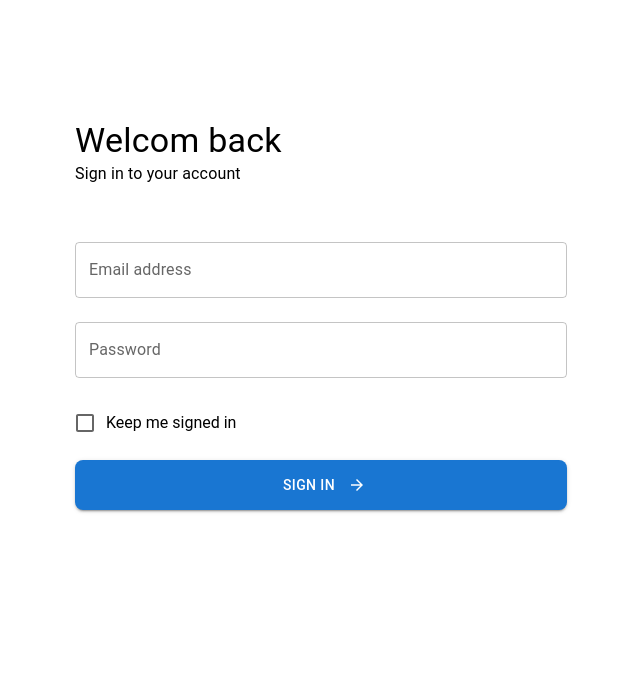
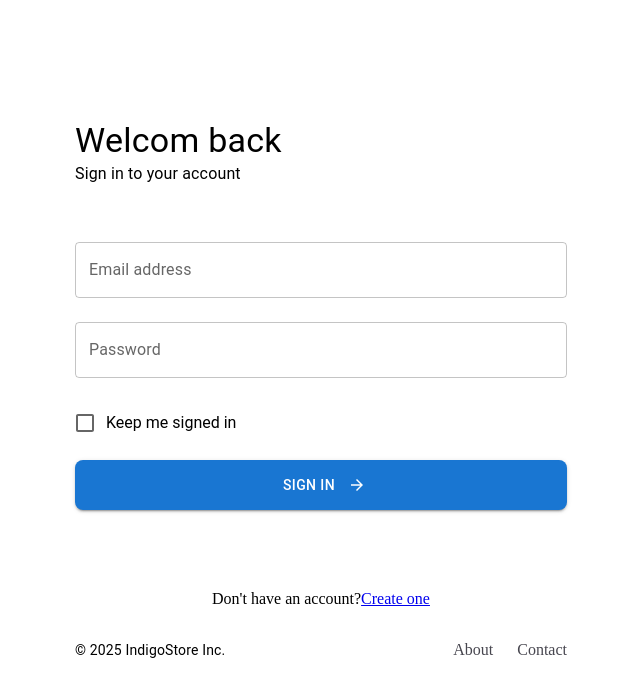
Before and after one commit to Amrmhani/final-react-pro, a React (Vite) app: page /login in a window 1280 px wide. Shown: the top 696 px of the page, without its empty margins (617-1257 px from the left). Built offline with nearby package versions, Linux system fonts and the light colour scheme; the HTML template or start-up script is replaced by a standard one.

Commit message:
Add register form input handling

```diff
--- a/package.json
+++ b/package.json
@@ -12,10 +12,13 @@
   "dependencies": {
     "@emotion/react": "^11.14.0",
     "@emotion/styled": "^11.14.1",
+    "@hookform/resolvers": "^5.9.2",
     "@mui/material": "^9.5.0",
     "react": "^19.2.8",
     "react-dom": "^19.2.8",
-    "react-router-dom": "^7.18.4"
+    "react-hook-form": "^7.90.0",
+    "react-router-dom": "^7.18.4",
+    "yup": "^1.7.1"
   },
   "devDependencies": {
     "@eslint/js": "^10.0.1",
--- a/src/App.jsx
+++ b/src/App.jsx
@@ -7,7 +7,7 @@ function App() {
   return (
     <BrowserRouter>
       <Routes>
-        <Route path="/" element={<Register />} />
+        <Route path="/register" element={<Register />} />
         <Route path="/login" element={<Login />} />
       </Routes>
     </BrowserRouter>
--- a/src/assets/LogIn/Login.jsx
+++ b/src/assets/LogIn/Login.jsx
@@ -1,7 +1,19 @@
 import { Box, Container, TextField, Typography, Button } from "@mui/material";
-import { FormControlLabel, Checkbox, Link } from "@mui/material";
+import { FormControlLabel, Checkbox,Link as MuiLink } from "@mui/material";
 import Icon from "./Icon.png";
+
+import { Link as RouterLink } from "react-router";
+import { useEffect } from "react";
+
 export default function Login() {
+    useEffect(() => {
+        document.body.style.overflow = "hidden";
+
+        return () => {
+            document.body.style.overflow = "";
+        };
+    }, []);
+
 
     return (
         <Container sx={{
@@ -53,6 +65,38 @@ export default function Login() {
                     Sign in
 
                 </Button>
+                <Typography variant="register-1" sx={{ mt: 10, display: 'block', textAlign: 'center' }}>Don't have an account?
+                    <RouterLink to="/register">
+                        Create one
+                    </RouterLink>
+                </Typography>
+                             <Box
+  sx={{
+    display: "flex",
+    justifyContent: "space-between",
+    alignItems: "center",
+    width: "100%",
+    mt: 4,
+  }}
+>
+  <Typography variant="body2">
+    © 2025 IndigoStore Inc.
+  </Typography>
+
+  <Box sx={{ display: "flex", gap: 3 }}>
+    <MuiLink href="/" underline="none" sx={{ color: "#47464F" }}>
+
+    </MuiLink>
+
+    <MuiLink href="/about" underline="none" sx={{ color: "#47464F" }}>
+      About
+    </MuiLink>
+
+    <MuiLink href="/contact" underline="none" sx={{ color: "#47464F" }}>
+      Contact
+    </MuiLink>
+  </Box>
+</Box>
 
             </Box>
 
--- a/src/assets/Register/Register.jsx
+++ b/src/assets/Register/Register.jsx
@@ -4,6 +4,7 @@ import { FormControlLabel, Checkbox, Link as MuiLink } from "@mui/material";
 import Icon from "./Icon.png";
 import { useEffect } from "react";
 import { Link as RouterLink } from "react-router";
+import { useForm } from "react-hook-form";
 export default function Register() {
 
     useEffect(() => {
@@ -13,6 +14,8 @@ export default function Register() {
             document.body.style.overflow = "";
         };
     }, []);
+
+    const {Register,handleSubmit} = useForm();
 
     return (
 
@@ -31,12 +34,14 @@ export default function Register() {
                     label="First name"
                     margin="normal"
                     sx={{ flex: 1 }}
+                    {...Register('fullName')}
                 />
 
                 <TextField
                     label="Last name"
                     margin="normal"
                     sx={{ flex: 1 }}
+                    {...Register('fullName')}
                 />
             </Box>
             <Box component={'form'}>
@@ -44,12 +49,14 @@ export default function Register() {
                     label="Email address"
                     fullWidth
                     margin="normal"
+                    {...Register('email')}
                 />
 
                 <TextField
                     label="Phone number"
                     fullWidth
                     margin="normal"
+                    {...Register('phoneNumber')}
                 />
 
                 <TextField
@@ -57,6 +64,7 @@ export default function Register() {
                     type="password"
                     fullWidth
                     margin="normal"
+                    {...Register('password"')}
                 />
 
                 <TextField
@@ -64,6 +72,7 @@ export default function Register() {
                     type="password"
                     fullWidth
                     margin="normal"
+                    {...Register('password"')}
                 />
 
 
@@ -104,6 +113,8 @@ export default function Register() {
                         Sign in
                     </RouterLink>
                 </Typography>
+
+
             </Box>
 
         </Container>
```
Also changed, not shown: src/validations/authSchemas.js (added), 1 other file (tests, documents, lock files or other folders).
